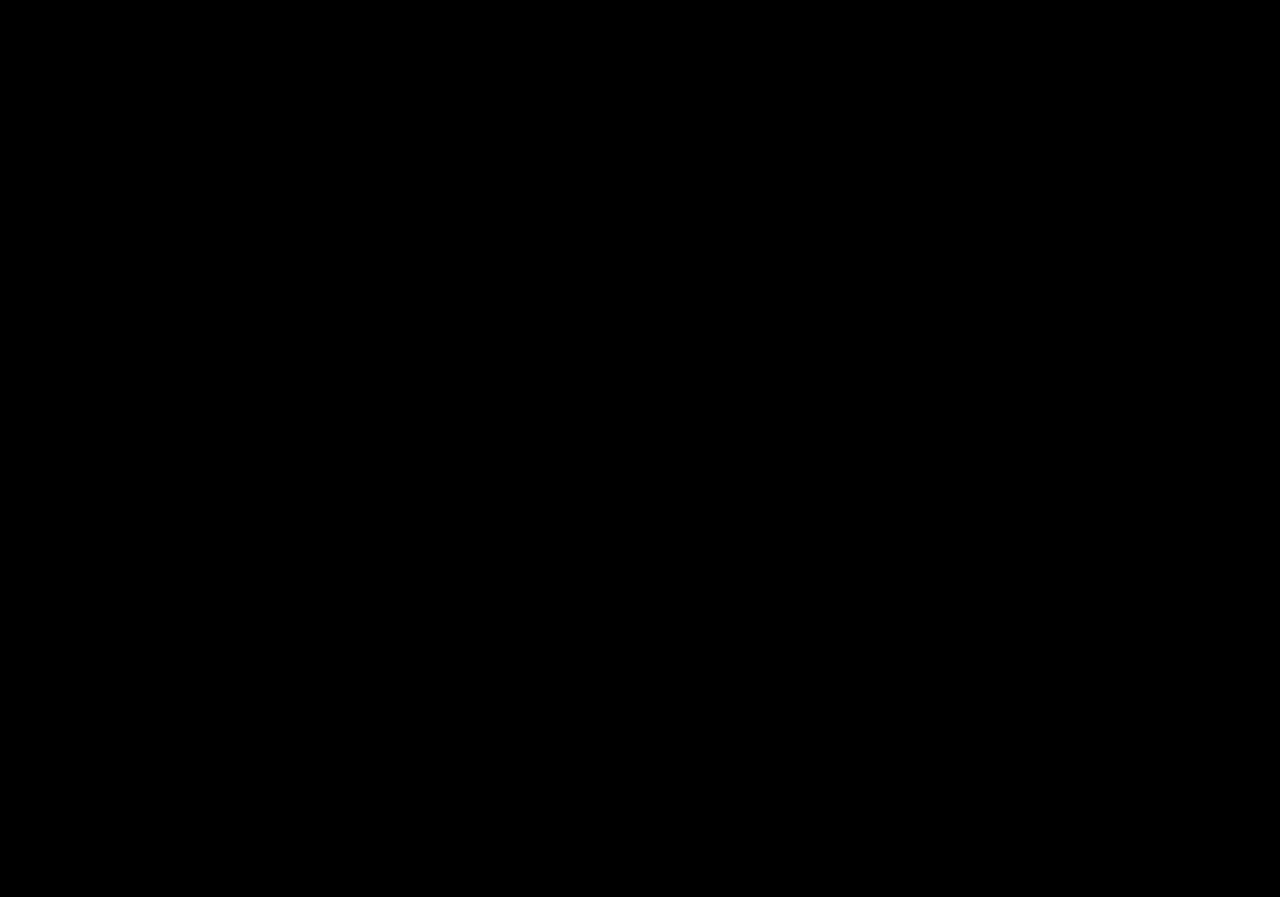
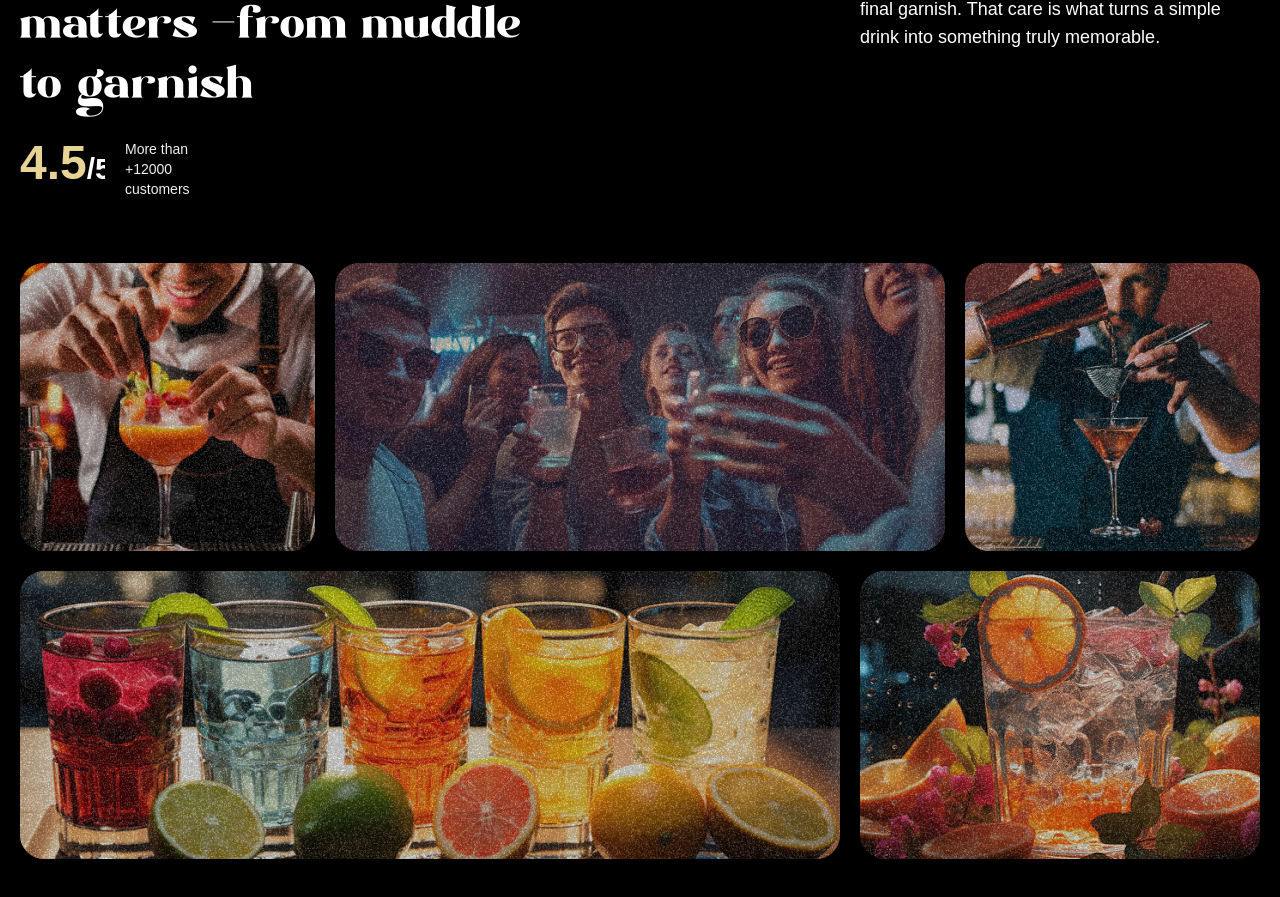
Before and after one commit to edvaldinhs/gsap-cocktails-tutorial, a React (Vite) app: page / in a window 1280 px wide. Shown: the part 1773-2670 px from the top of the page. Before the commit the page ends 1600 px from the top, so only its background shows below. Built offline with nearby package versions, Linux system fonts and the light colour scheme; a web font is replaced by a local one.

Commit message:
update: about section

```diff
--- a/package.json
+++ b/package.json
@@ -28,6 +28,7 @@
     "eslint-plugin-react-hooks": "^7.1.1",
     "eslint-plugin-react-refresh": "^0.5.2",
     "globals": "^17.6.0",
+    "sass-embedded": "^1.100.0",
     "vite": "^8.0.12"
   }
 }
--- a/src/App.jsx
+++ b/src/App.jsx
@@ -7,6 +7,7 @@ import { ReactLenis } from 'lenis/react';
 
 import 'lenis/dist/lenis.css';
 import {useEffect, useRef} from "react";
+import About from "./components/About.jsx";
 
 gsap.registerPlugin(ScrollTrigger, SplitText);
 
@@ -47,6 +48,7 @@ const App = () => {
         <Navbar/>
         <Hero/>
         <Cocktails/>
+        <About/>
     </main>
         </ReactLenis>
     )
--- /dev/null
+++ b/src/components/About.jsx
@@ -0,0 +1,79 @@
+import {useGSAP} from "@gsap/react";
+import gsap from 'gsap';
+import { SplitText } from "gsap/all";
+
+const About = () => {
+    useGSAP(() => {
+        const titleSplit = SplitText.create('#about h2', {
+            type: 'words'
+        })
+
+        const scrollTimeline = gsap.timeline({
+            scrollTrigger: {
+                trigger: '#about',
+                start: 'top center'
+            }
+        })
+            .from(titleSplit.words, {
+                opacity: 0, duration: 1, yPercent: 100, ease: 'expo.out', stagger: 0.02
+            })
+            .from('.top-grid div, .bottom-grid div', {
+                opacity: 0, duration: 1, ease: 'power1.inOut', stagger: 0.04,
+            }, '-=0.5')
+    })
+
+    return (
+        <div id="about">
+            <div className="mb-16 md:px-0 px-5">
+                <div className="content">
+                    <div className="md:col-span-8">
+                      <h2>
+                          Where every detail matters <span className="text-white">-</span>
+                           from muddle to garnish
+                      </h2>
+                    </div>
+                    <div className="sub-content">
+                        <p>
+                            Every cocktail we serve is a reflection of our obsession with detail from the first muddle to the final garnish. That care is what turns a simple drink into something truly memorable.
+                        </p>
+                    </div>
+                    <p className="md:text-3xl text-xl font-bold">
+                        <span className="text-yellow font-bold text-5xl">4.5</span>/5
+                    </p>
+                    <p className="text-sm text-white-100">
+                        More than +12000 customers
+                    </p>
+                </div>
+            </div>
+            <div className="top-grid">
+                <div className="md:col-span-3">
+                    <div className="noisy" />
+                    <img src="/images/abt1.png" alt="grid-img-1" />
+                </div>
+
+                <div className="md:col-span-6">
+                    <div className="noisy" />
+                    <img src="/images/abt2.png" alt="grid-img-2" />
+                </div>
+
+                <div className="md:col-span-3">
+                    <div className="noisy" />
+                    <img src="/images/abt5.png" alt="grid-img-5" />
+                </div>
+            </div>
+
+            <div className="bottom-grid">
+                <div className="md:col-span-8">
+                    <div className="noisy" />
+                    <img src="/images/abt3.png" alt="grid-img-3" />
+                </div>
+
+                <div className="md:col-span-4">
+                    <div className="noisy" />
+                    <img src="/images/abt4.png" alt="grid-img-4" />
+                </div>
+            </div>
+        </div>
+    )
+}
+export default About
```
Also changed, not shown: 1 other file (tests, documents, lock files or other folders).
